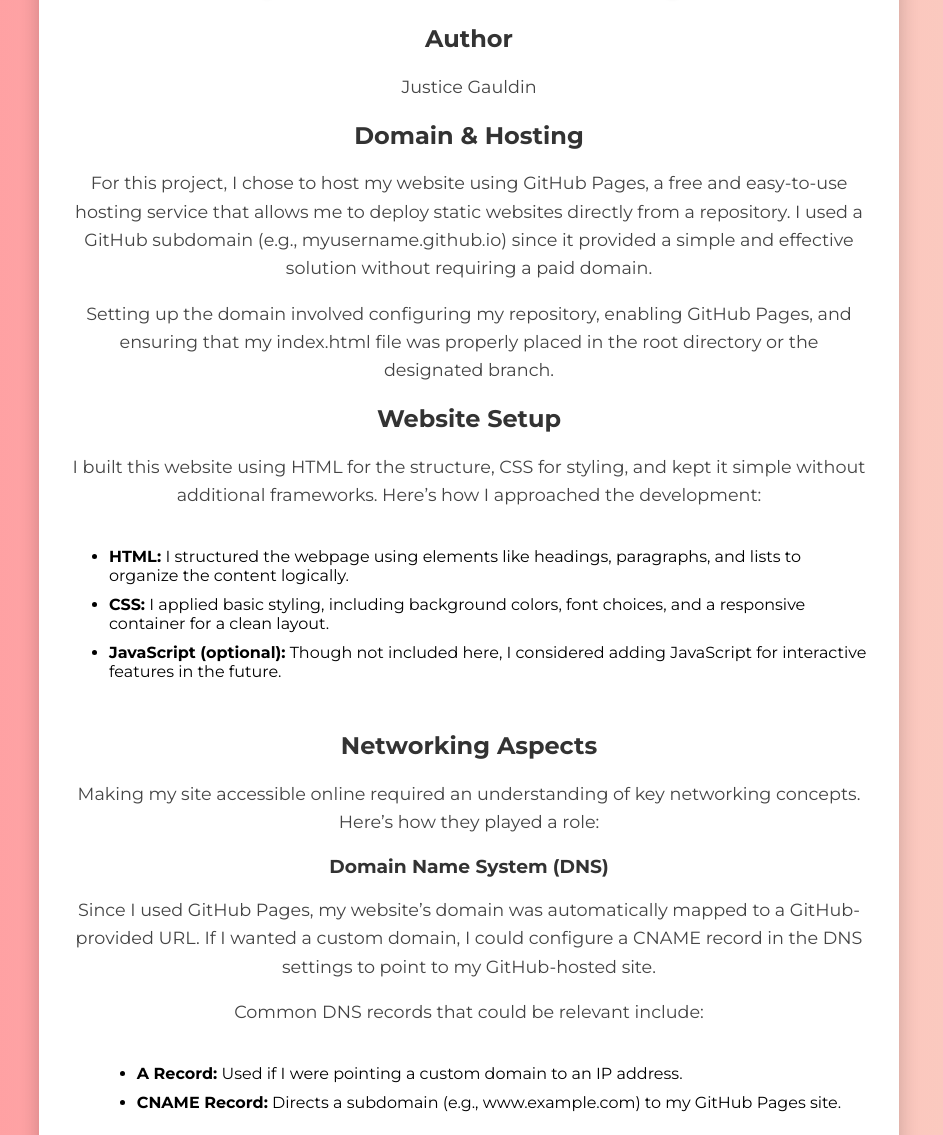
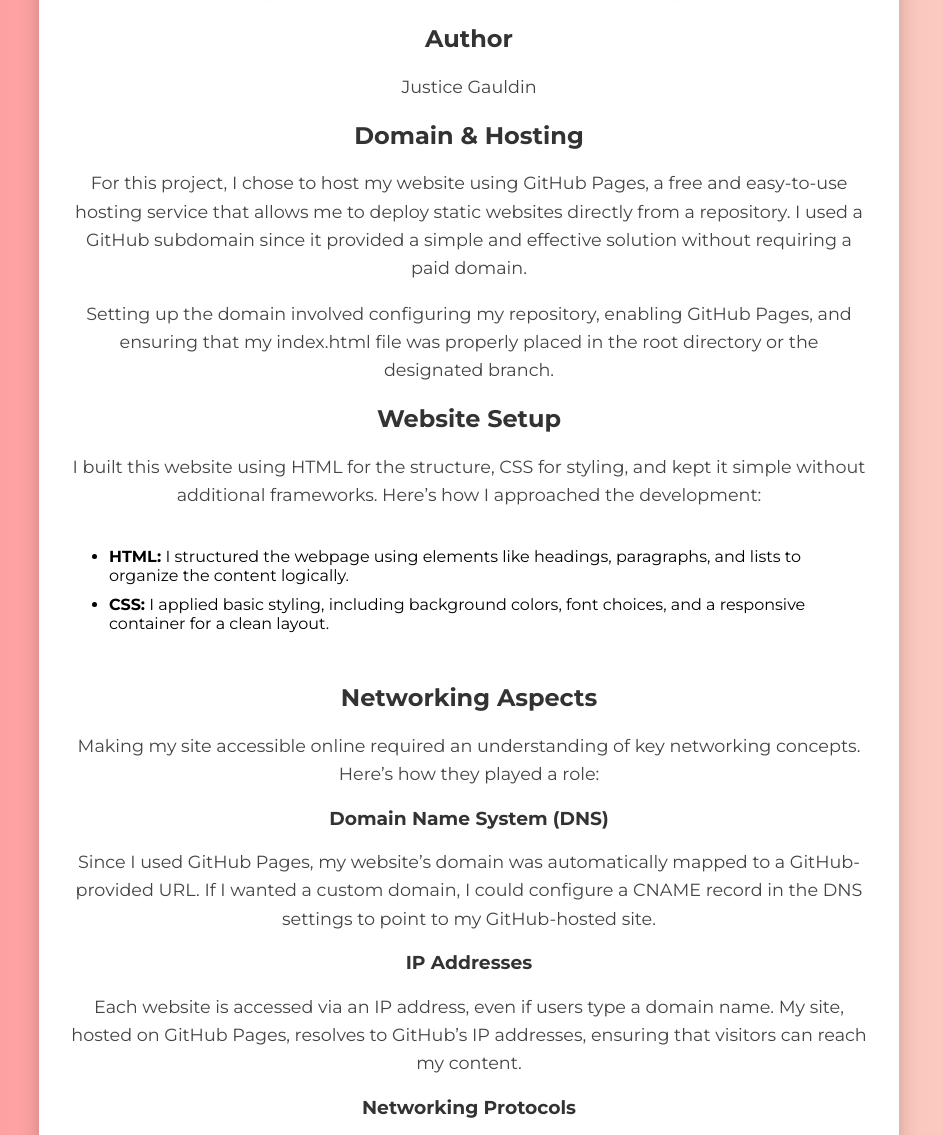
Before and after one commit to justicexii/CSC4220-Project1, a plain HTML site: page index.html in a window 1280 px wide. Shown: the part 159-1294 px from the top of the page, without its empty margins (171-1114 px from the left). Drawn offline with Linux system fonts and the light colour scheme.

Commit message:
Update index.html

```diff
--- a/index.html
+++ b/index.html
@@ -52,7 +52,7 @@
         <p> Justice Gauldin</p>
 
         <h2>Domain & Hosting</h2>
-        <p>For this project, I chose to host my website using GitHub Pages, a free and easy-to-use hosting service that allows me to deploy static websites directly from a repository. I used a GitHub subdomain (e.g., myusername.github.io) since it provided a simple and effective solution without requiring a paid domain.</p>
+        <p>For this project, I chose to host my website using GitHub Pages, a free and easy-to-use hosting service that allows me to deploy static websites directly from a repository. I used a GitHub subdomain since it provided a simple and effective solution without requiring a paid domain.</p>
         <p>Setting up the domain involved configuring my repository, enabling GitHub Pages, and ensuring that my index.html file was properly placed in the root directory or the designated branch.</p>
 
         <h2>Website Setup</h2>
@@ -60,7 +60,6 @@
         <ul>
             <li><strong>HTML:</strong> I structured the webpage using elements like headings, paragraphs, and lists to organize the content logically.</li>
             <li><strong>CSS:</strong> I applied basic styling, including background colors, font choices, and a responsive container for a clean layout.</li>
-            <li><strong>JavaScript (optional):</strong> Though not included here, I considered adding JavaScript for interactive features in the future.</li>
         </ul>
 
         <h2>Networking Aspects</h2>
@@ -68,11 +67,6 @@
 
         <h3>Domain Name System (DNS)</h3>
         <p>Since I used GitHub Pages, my website’s domain was automatically mapped to a GitHub-provided URL. If I wanted a custom domain, I could configure a CNAME record in the DNS settings to point to my GitHub-hosted site.</p>
-        <p>Common DNS records that could be relevant include:</p>
-        <ul>
-            <li><strong>A Record:</strong> Used if I were pointing a custom domain to an IP address.</li>
-            <li><strong>CNAME Record:</strong> Directs a subdomain (e.g., www.example.com) to my GitHub Pages site.</li>
-        </ul>
 
         <h3>IP Addresses</h3>
         <p>Each website is accessed via an IP address, even if users type a domain name. My site, hosted on GitHub Pages, resolves to GitHub’s IP addresses, ensuring that visitors can reach my content.</p>
```
